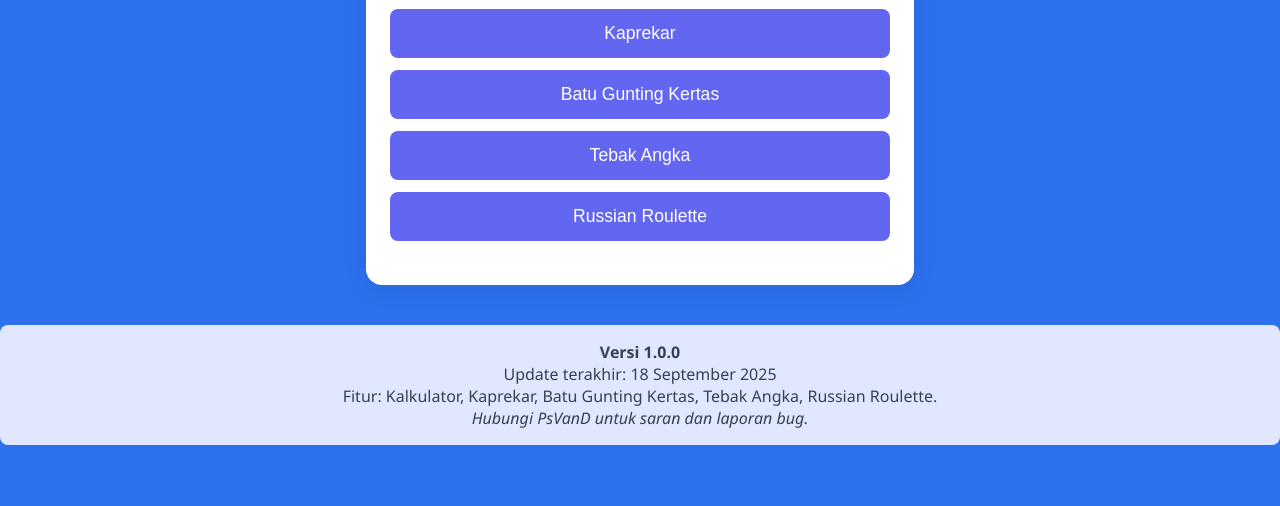
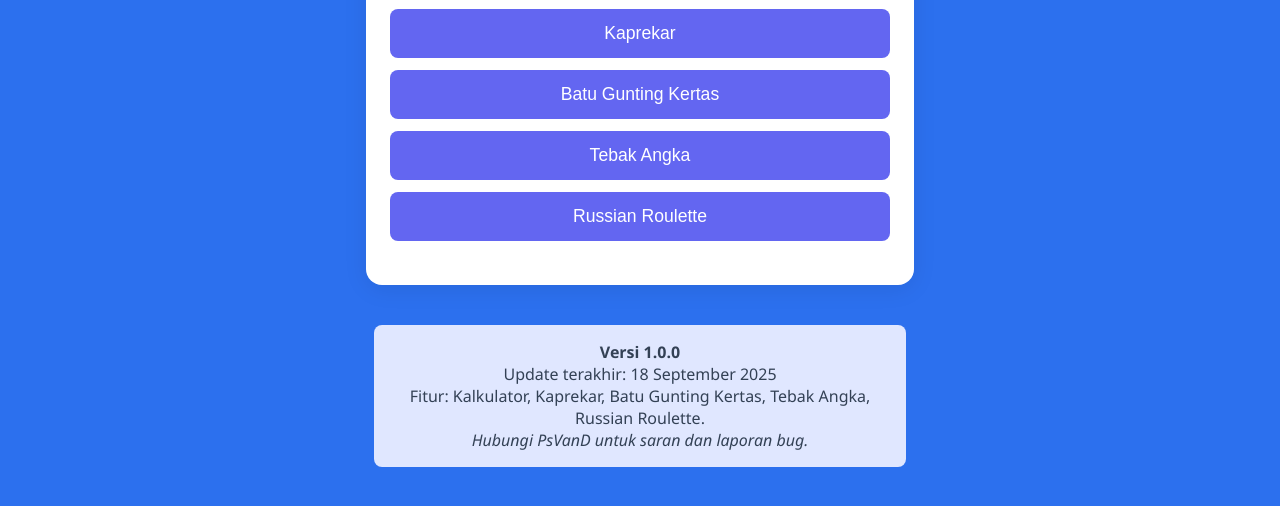
Before and after one commit to PsVanD-Tech/math, a plain HTML site: page index.html in a window 1280 px wide. Shown: the part 212-718 px from the top of the page. Drawn offline with Linux system fonts and the light colour scheme.

Commit message:
Update index.html

```diff
--- a/index.html
+++ b/index.html
@@ -72,6 +72,16 @@
             font-weight: 500;
             color: #6366f1;
         }
+        .announcement {
+            max-width: 500px;
+            margin: 32px auto;
+            background: #e0e7ff;
+            color: #334155;
+            border-radius: 8px;
+            padding: 16px;
+            font-size: 1em;
+            text-align: center;
+        }
     </style>
 </head>
 <body>
@@ -138,11 +148,11 @@
             <button class="back-btn" onclick="backToMenu()">Kembali</button>
         </div>
     </div>
-    <div id="announcement" style="margin-top:32px; text-align:center; background:#e0e7ff; color:#334155; border-radius:8px; padding:16px; font-size:1em;">
-                <strong>Versi 1.0.0</strong><br>
-                Update terakhir: 18 September 2025<br>
-                Fitur: Kalkulator, Kaprekar, Batu Gunting Kertas, Tebak Angka, Russian Roulette.<br>
-                <em>Hubungi PsVanD untuk saran dan laporan bug.</em>
+    <div id="announcement" class="announcement">
+            <strong>Versi 1.0.0</strong><br>
+            Update terakhir: 18 September 2025<br>
+            Fitur: Kalkulator, Kaprekar, Batu Gunting Kertas, Tebak Angka, Russian Roulette.<br>
+            <em>Hubungi PsVanD untuk saran dan laporan bug.</em>
     </div>
     <script>
         let guessNumber = Math.floor(Math.random() * 100) + 1;
```
